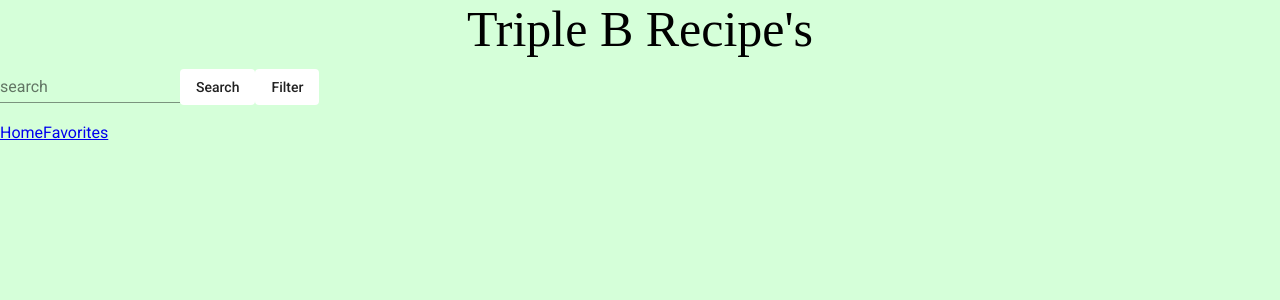
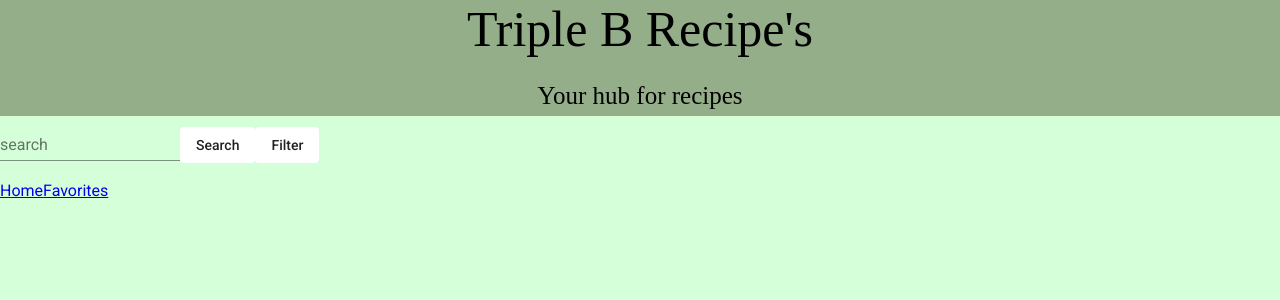
Before and after one commit to Bykerbry/recipe-api-project, an Angular app: page / in a window 1280 px wide. Shown: the top 300 px of the page. Built offline with nearby package versions, Linux system fonts and the light colour scheme; a web font is replaced by a local one.

Commit message:
styles changes

```diff
--- a/src/app/app.component.css
+++ b/src/app/app.component.css
@@ -3,4 +3,9 @@
     font-family: 'Fredericka the Great', cursive;
     text-align: center;
     margin: 0 auto;
+    background-color: #94AE89;
 }
+
+#underTitle {
+    font-size: 25px;
+}
--- a/src/app/app.component.html
+++ b/src/app/app.component.html
@@ -1,4 +1,6 @@
-<p id="title">Triple B Recipe's</p>
+<p id="title">Triple B Recipe's <br>
+ <span id="underTitle">Your hub for recipes</span>
+</p>
 
 <app-search-criteria (onRecipesSearched)='setSearchParameters($event)'></app-search-criteria>
 <div *ngIf="searchParameters">
```
